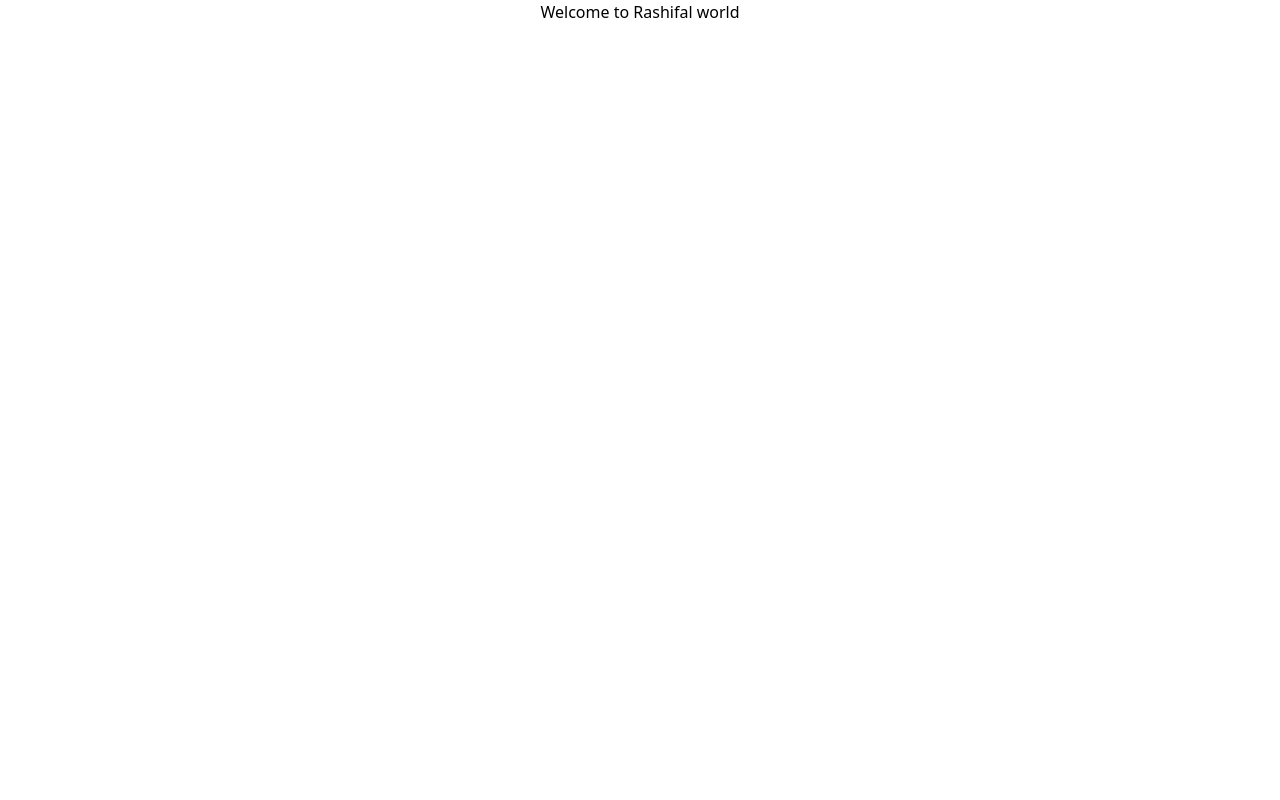
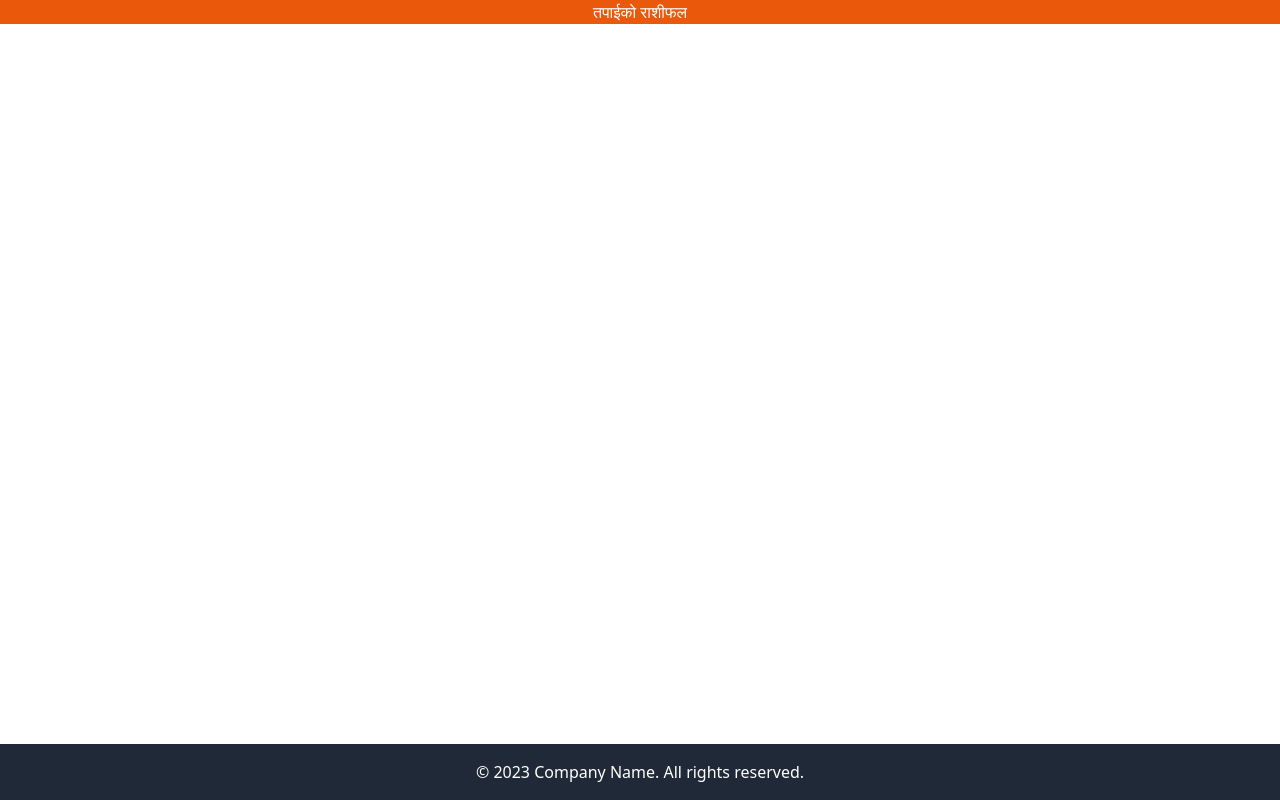
Before and after one commit to utsavadhikari1/rashi-fal, a React (Create React App) app: page / in a window 1280 px wide. Built offline with nearby package versions, Linux system fonts and the light colour scheme.

Commit message:
Navbar and footer

```diff
--- a/src/App.css
+++ /dev/null
@@ -1,38 +0,0 @@
-.App {
-  text-align: center;
-}
-
-.App-logo {
-  height: 40vmin;
-  pointer-events: none;
-}
-
-@media (prefers-reduced-motion: no-preference) {
-  .App-logo {
-    animation: App-logo-spin infinite 20s linear;
-  }
-}
-
-.App-header {
-  background-color: #282c34;
-  min-height: 100vh;
-  display: flex;
-  flex-direction: column;
-  align-items: center;
-  justify-content: center;
-  font-size: calc(10px + 2vmin);
-  color: white;
-}
-
-.App-link {
-  color: #61dafb;
-}
-
-@keyframes App-logo-spin {
-  from {
-    transform: rotate(0deg);
-  }
-  to {
-    transform: rotate(360deg);
-  }
-}
--- a/src/App.js
+++ b/src/App.js
@@ -1,11 +1,15 @@
+import React from "react";
+import Rashifal from "./components/Rashifal";
+import Navbar from "./components/Navbar";
+import Footer from "./components/Footer";
 
-import './App.css';
 
 function App() {
   return (
-    <div className= "App">
-     Welcome to  Rashifal world
-
+    <div>
+      <Navbar/>
+      <Rashifal />
+      <Footer />
     </div>
   );
 }
--- /dev/null
+++ b/src/components/Footer.js
@@ -0,0 +1,13 @@
+import React from "react";
+
+const Footer = () => {
+  return (
+    <footer className="bg-gray-800 text-white py-4 fixed bottom-0 w-full">
+      <div className="container mx-auto text-center">
+        &copy; 2023  Company Name. All rights reserved.
+      </div>
+    </footer>
+  );
+};
+
+export default Footer;
--- /dev/null
+++ b/src/components/Navbar.js
@@ -0,0 +1,10 @@
+import React from 'react'
+
+const Navbar = () => {
+  return (
+    <div className="flex justify-center sticky bg-orange-600 text-white">तपाईको राशीफल
+    </div>
+  )
+}
+
+export default Navbar
--- /dev/null
+++ b/src/components/Rashifal.js
@@ -0,0 +1,11 @@
+import React from 'react'
+
+const Rashifal = () => {
+  return (
+    <div>
+
+    </div>
+  )
+}
+
+export default Rashifal
```
Also changed, not shown: 1 other file (tests, documents, lock files or other folders).
